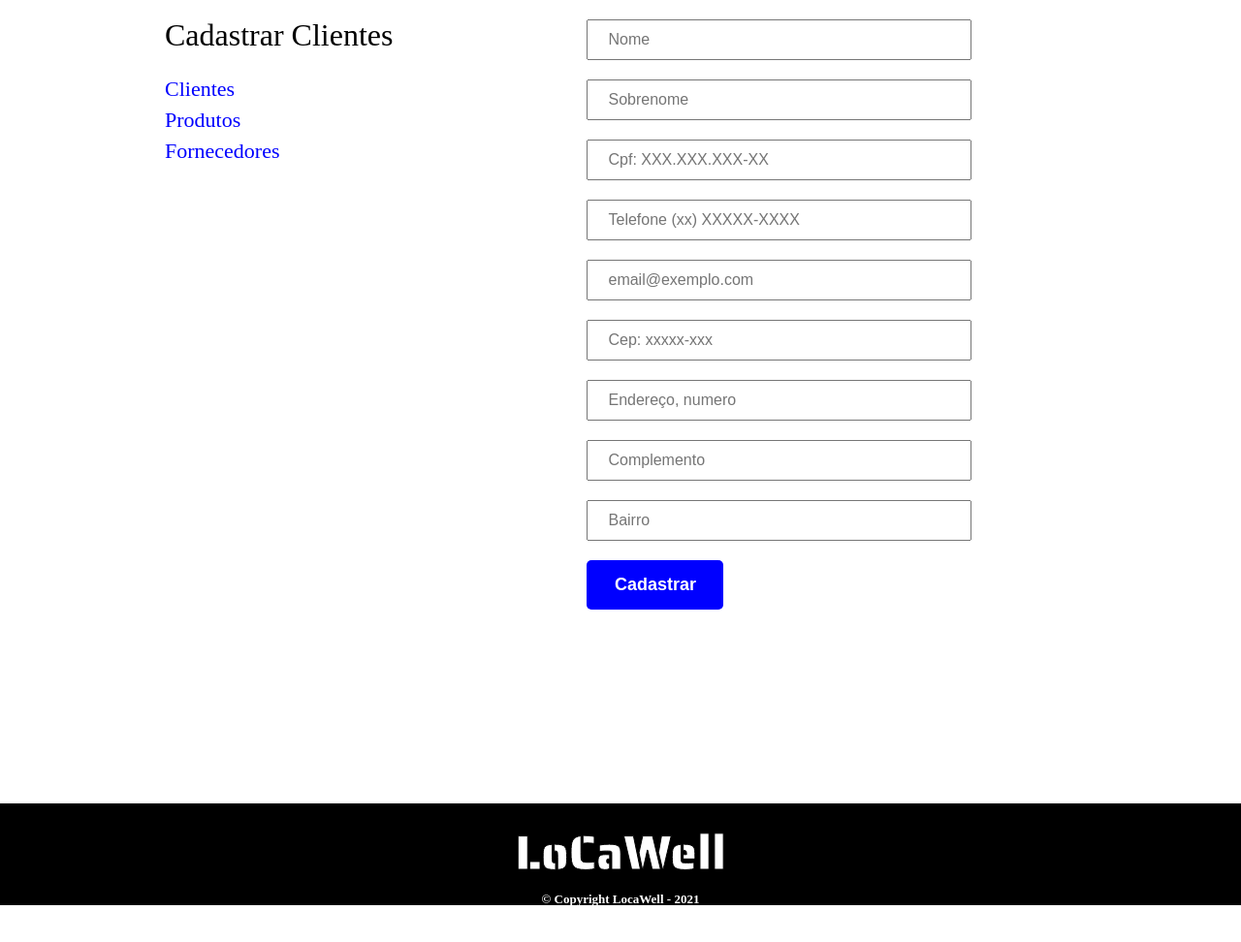
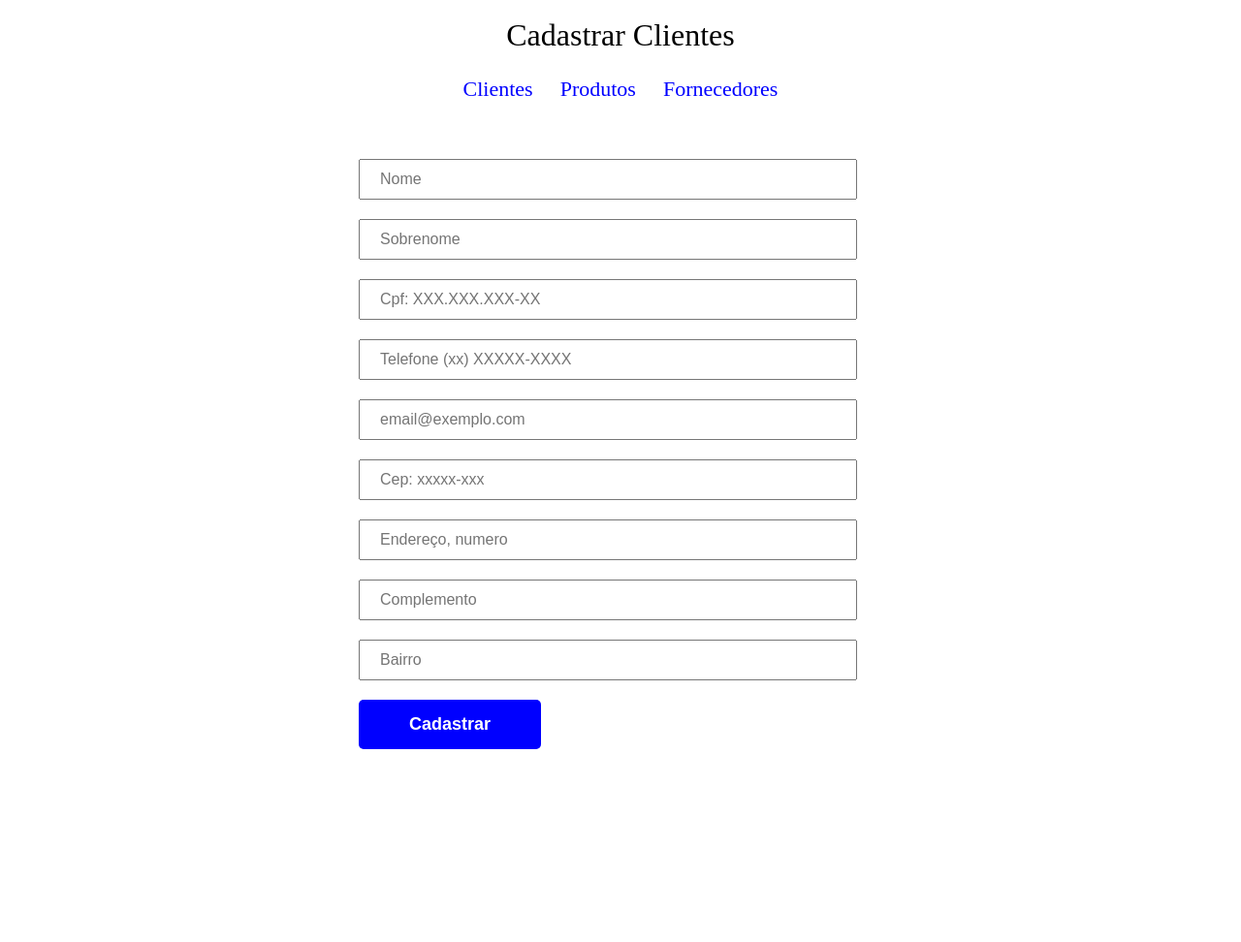
Before and after one commit to wellz3280/locawell, a PHP site: page /cadastrarCliente.html in a window 1280 px wide. Shown: the part 70-1042 px from the top of the page at 97% size. Before the commit the page ends 1004 px from the top, so only its background shows below. Run offline with PHP 8.4, Linux system fonts and the light colour scheme.

Commit message:
reajuste de links e display da ul .cadastro

```diff
--- a/media/css/style.css
+++ b/media/css/style.css
@@ -109,12 +109,16 @@ main{
 	font-size: 2em;
 	text-align: center;
 	padding: 20px 0 ;
-	float: left;
+
 }
 
 .cadastro-cliente ul {
 	padding: 20px 0;
-	text-align: justify;
+	text-align: center;
+}
+.cadastro-cliente li{
+	display: inline;
+	padding: 0 10px;
 }
 .cadastro-cliente  li a{
 	text-decoration: none;
```
